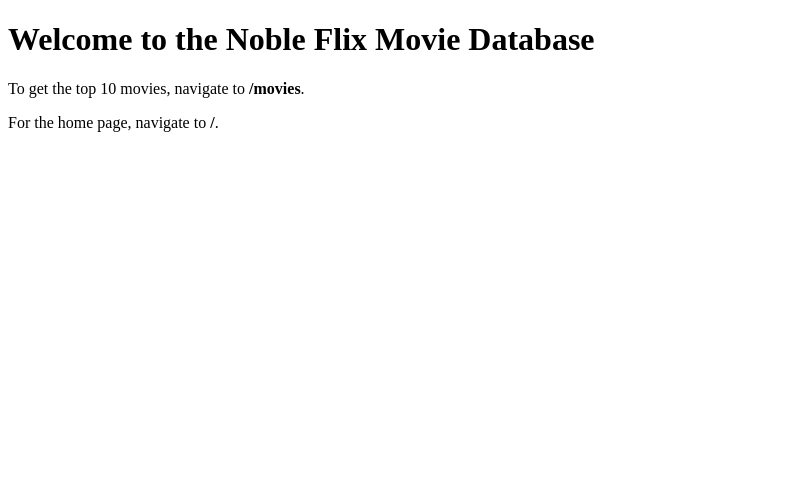
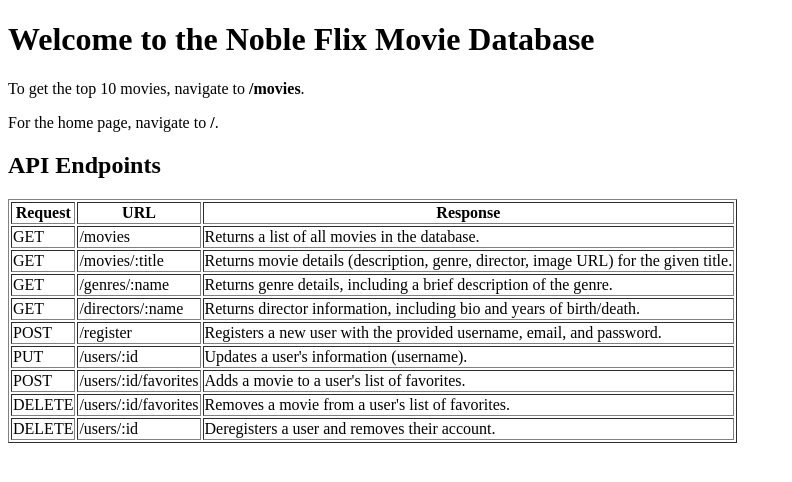
Before and after one commit to hilmarrnoble/Movie-API, a website: page public/documentation.html in a window 1280 px wide. Shown: the whole page, without its empty margins (0-792 px from the left). Drawn offline with Linux system fonts and the light colour scheme.

Commit message:
Added new movie-related endpoints, user registration, favorites management, and deregistration function
- Implemented endpoint to get all movies and movie details by title.
- Added endpoints to retrieve genre and director information.
- Created user registration, update, and deregistration endpoints.
- Added functionality to manage favorite movies for users (add/remove).
- Updated API documentation to reflect new endpoints and their usage.

```diff
--- a/public/documentation.html
+++ b/public/documentation.html
@@ -9,5 +9,64 @@
   <h1>Welcome to the Noble Flix Movie Database</h1>
   <p>To get the top 10 movies, navigate to <strong>/movies</strong>.</p>
   <p>For the home page, navigate to <strong>/</strong>.</p>
+
+  <h2>API Endpoints</h2>
+
+  <table border="1">
+    <thead>
+      <tr>
+        <th>Request</th>
+        <th>URL</th>
+        <th>Response</th>
+      </tr>
+    </thead>
+    <tbody>
+      <tr>
+        <td>GET</td>
+        <td>/movies</td>
+        <td>Returns a list of all movies in the database.</td>
+      </tr>
+      <tr>
+        <td>GET</td>
+        <td>/movies/:title</td>
+        <td>Returns movie details (description, genre, director, image URL) for the given title.</td>
+      </tr>
+      <tr>
+        <td>GET</td>
+        <td>/genres/:name</td>
+        <td>Returns genre details, including a brief description of the genre.</td>
+      </tr>
+      <tr>
+        <td>GET</td>
+        <td>/directors/:name</td>
+        <td>Returns director information, including bio and years of birth/death.</td>
+      </tr>
+      <tr>
+        <td>POST</td>
+        <td>/register</td>
+        <td>Registers a new user with the provided username, email, and password.</td>
+      </tr>
+      <tr>
+        <td>PUT</td>
+        <td>/users/:id</td>
+        <td>Updates a user's information (username).</td>
+      </tr>
+      <tr>
+        <td>POST</td>
+        <td>/users/:id/favorites</td>
+        <td>Adds a movie to a user's list of favorites.</td>
+      </tr>
+      <tr>
+        <td>DELETE</td>
+        <td>/users/:id/favorites</td>
+        <td>Removes a movie from a user's list of favorites.</td>
+      </tr>
+      <tr>
+        <td>DELETE</td>
+        <td>/users/:id</td>
+        <td>Deregisters a user and removes their account.</td>
+      </tr>
+    </tbody>
+  </table>
 </body>
 </html>
```
Also changed, not shown: index.js (+76 -14 lines).
